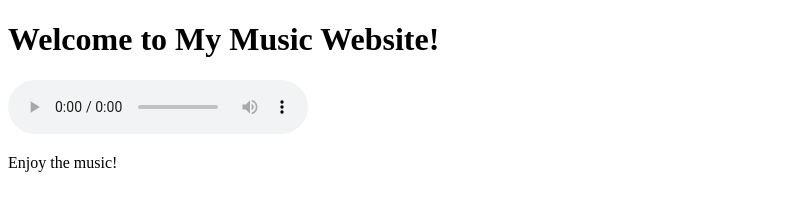
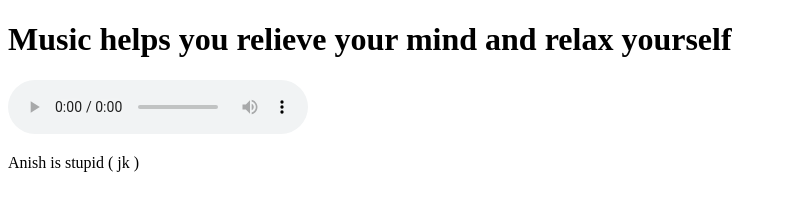
Before and after one commit to Ayaansz/DESIGN-PROJECT, a plain HTML site: page index.html in a window 1280 px wide. Shown: the whole page, without its empty margins (0-787 px from the left). Drawn offline with Linux system fonts and the light colour scheme.

Commit message:
Update index.html

```diff
--- a/index.html
+++ b/index.html
@@ -6,11 +6,11 @@
   <title>My Music Website</title>
 </head>
 <body>
-  <h1>Welcome to My Music Website!</h1>
+  <h1>Music helps you relieve your mind and relax yourself</h1>
   <audio controls>
     <source src="Beauty(chosic.com).mp3" type="audio/mpeg">
     Your browser does not support the audio element.
   </audio>
-  <p>Enjoy the music!</p>
+  <p>Anish is stupid ( jk )</p>
 </body>
 </html>
```
